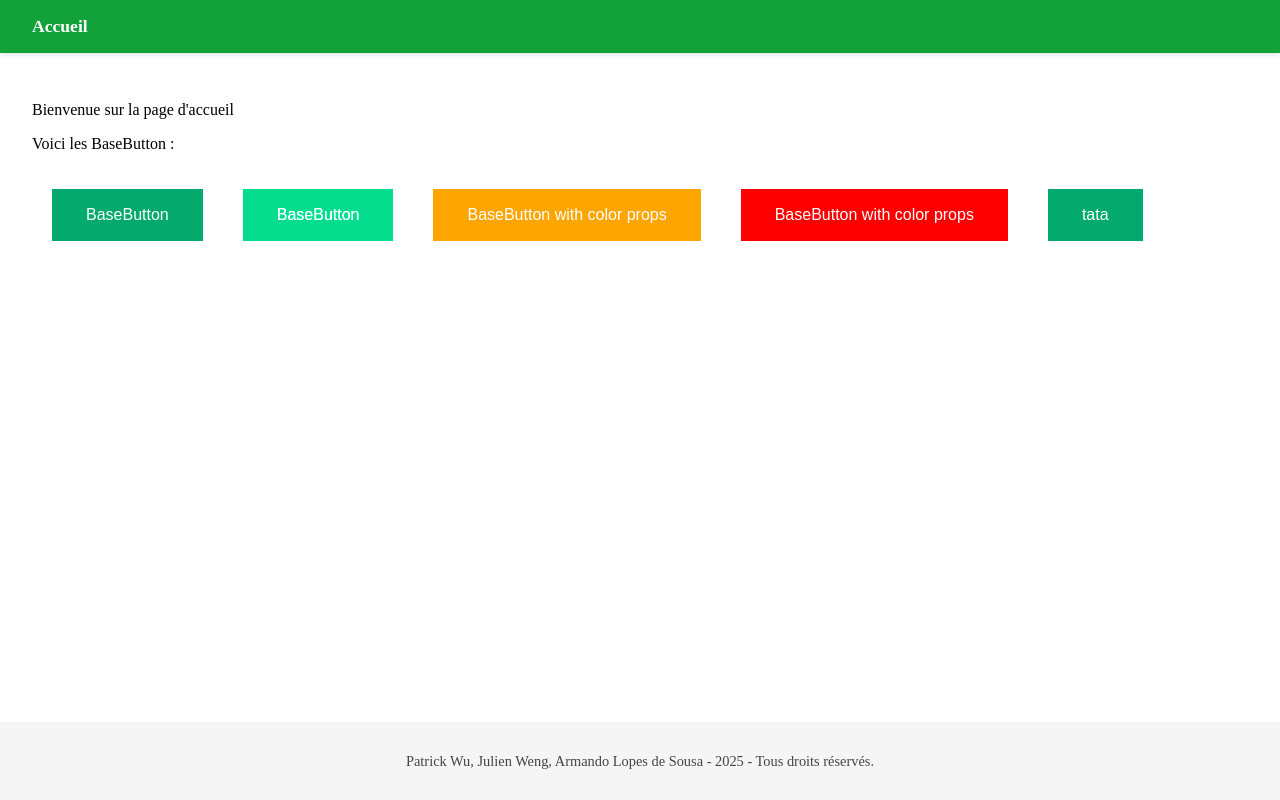
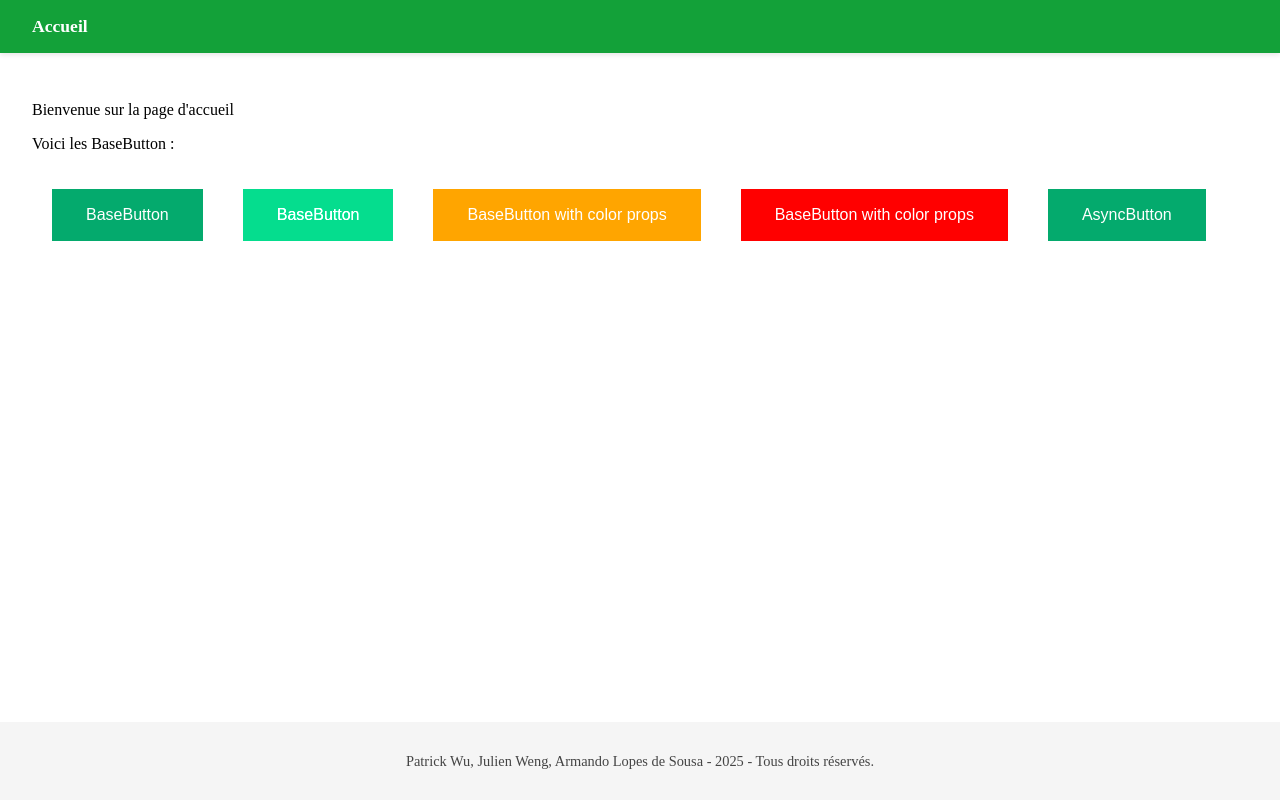
Before and after one commit to GeratorWu/TP3-vue-oauth-microsoft-graph, a Vue app: page / in a window 1280 px wide. Built offline with nearby package versions, Linux system fonts and the light colour scheme.

Commit message:
Ex 10 slowing down the button on click

```diff
--- a/src/components/AsyncButton.vue
+++ b/src/components/AsyncButton.vue
@@ -1,5 +1,5 @@
 <template>
-    <base-button :disabled="isPending" :color="color" :nom=nom @click.stop.prevent="handleClick">
+    <base-button :disabled="isPending" :color="color" :nom=buttonText @click.stop.prevent="handleClick">
 
         <p v-if="isPending"></p>
 
@@ -20,22 +20,25 @@ export default {
             type: String,
             default: 'primary'
         },
-    nom: {
-      type: String
+        asyncButtonCounter: {
+            type: Number
         }
     },
-  emits: ['click'],
+    emits: ['increaseAsyncBtnCounter'],
     data() {
-    return { isPending: false }
+        return { isPending: false, buttonText:"AsyncButton"}
     },
     methods: {
+
         async handleClick() {
             this.isPending = true;
 
-      this.$emit('click');
+            this.$emit('increaseAsyncBtnCounter');
 
-      await new Promise(resolve => setTimeout(resolve, 2000));
 
+            await new Promise(resolve => setTimeout(resolve, this.asyncButtonCounter * 1000))
+
+            this.buttonText=String(this.asyncButtonCounter)
             this.isPending = false;
         }
     }
--- a/src/components/HomePage.vue
+++ b/src/components/HomePage.vue
@@ -2,12 +2,12 @@
   <div class="homePage">
     <p>Bienvenue sur la page d'accueil</p>
     <p>Voici les BaseButton :</p>
-    <BaseButton nom="BaseButton"/>
-    <BaseButton nom="BaseButton" disabled="true"/>
-    <BaseButton nom="BaseButton with color props" variant="warn"/>
-    <BaseButton nom="BaseButton with color props" variant="danger"/>
-    <AsyncButton nom="tata" />
-    </div>
+    <BaseButton nom="BaseButton" />
+    <BaseButton nom="BaseButton" disabled="true" />
+    <BaseButton nom="BaseButton with color props" variant="warn" />
+    <BaseButton nom="BaseButton with color props" variant="danger" />
+    <AsyncButton :asyncButtonCounter=counterAsyncBtn @increaseAsyncBtnCounter="counterAsyncBtn++"/>
+  </div>
 </template>
 
 <script>
@@ -20,12 +20,15 @@ export default {
   components: {
     BaseButton,
     AsyncButton
+  },
+  data() {
+    return { counterAsyncBtn: 2 }
   }
+
 }
 </script>
 
 
 <style>
-.homePage{
-}
+.homePage {}
 </style>
```
Lines whose indentation alone changed are shown as unchanged.
